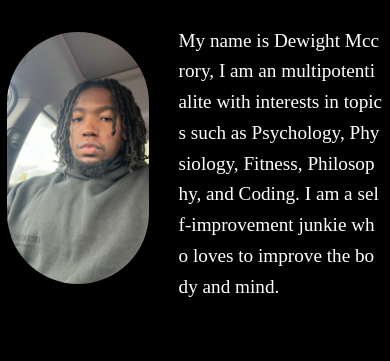
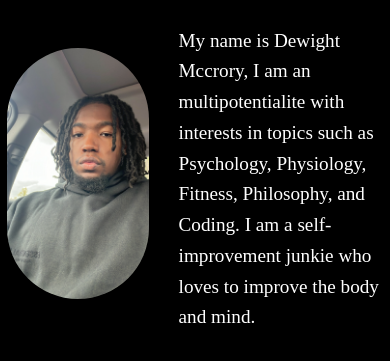
Before and after one commit to nolimitwhite23/nolimitwhite.github.io, a plain HTML site: page index.html in a window 390 px wide. Shown: the part 157-518 px from the top of the page. Drawn offline with Linux system fonts and the light colour scheme; a web font is replaced by a local one.

Commit message:
fixing text break

```diff
--- a/style.css
+++ b/style.css
@@ -128,8 +128,6 @@ section {
 
     p {
         font-size: 1.2rem;
-        word-wrap: break-word;
-        word-break: break-all;
         margin-bottom: 1em;
     }
 
```
